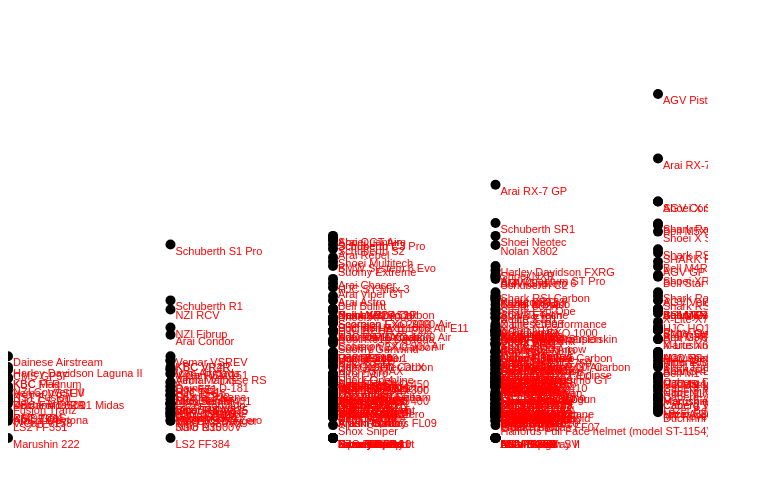
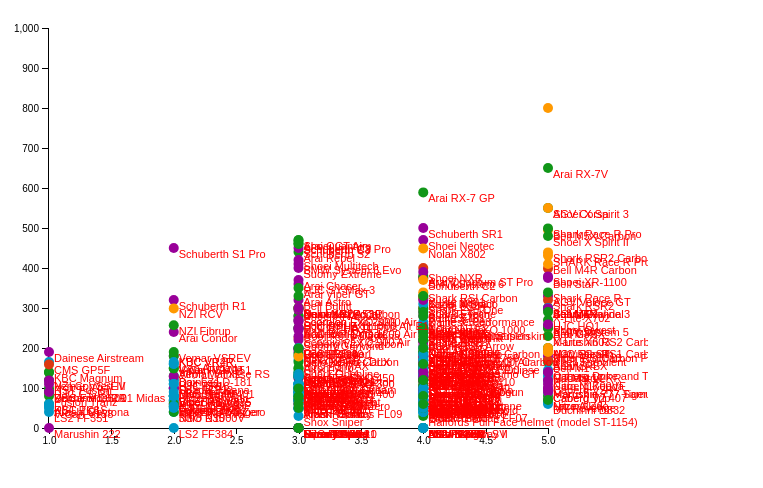
Before and after one commit to blmoore/motod3, a plain HTML site: page d3dev/index.html in a window 1280 px wide. Shown: the whole page, without its empty margins (0-763 px from the left). Drawn offline with nearby package versions, Linux system fonts and the light colour scheme.

Commit message:
d3 learning

```diff
--- a/d3dev/index.html
+++ b/d3dev/index.html
@@ -2,6 +2,29 @@
 <html>
 
 <head>
+
+<style>
+
+.axis path,
+.axis line {
+  fill: none;
+  stroke: #000;
+  shape-rendering: crispEdges;
+}
+
+.dot {
+  stroke: #000;
+}
+
+.tooltip {
+  position: absolute;
+  width: 200px;
+  height: 28px;
+  pointer-events: none;
+}
+
+</style>
+
     <script src="https://d3js.org/d3.v4.min.js"></script>
     <script src="viz.js"></script>
 </head>
--- a/d3dev/viz.js
+++ b/d3dev/viz.js
@@ -3,30 +3,79 @@
 d3.json('lids.json', (data) => {
 
     function initChart(){
-        console.log(JSON.stringify(data[0]))
 
-        let viz_height = 450;
-        let viz_width = 700;
-        let x_pad = 50;
-        let y_pad = 20;
+        let margin = {top: 20, right: 100, bottom: 30, left: 40},
+            height = 400,
+            width = 500,
+            viz_width = height - margin.left - margin.right,
+            viz_height = width - margin.top - margin.bottom;
 
         // x scale: rating
         let xScale = d3.scaleLinear()
                        .domain([1, d3.max(data, d => d.rating)])
-                       .range([0, viz_width - x_pad]);
+                       .range([1, width]);
+        let xAxis = d3.axisBottom(xScale);
 
         // y scale: price
         let yScale = d3.scaleLinear()
-                       .domain([0, 1000
-                           //d3.min(data, d => d.price),
-                           //d3.max(data, d => d.price)
-                       ])
-                       .range([viz_height - y_pad, 0]);
+                       .domain([0, 1000])
+                       .range([height, 0]);
+        let yAxis = d3.axisLeft(yScale);
+
+        let materials = [];
+        data.forEach((x) => {
+            if (materials.indexOf(x.material) === -1) {
+                if (x.material != null){
+                    materials.push(x.material);
+               }
+            }
+        });
+
+        let palette = ["#3366cc", "#dc3912", "#ff9900",
+                      "#109618", "#990099", "#0099c6",
+                      "#dd4477", "#66aa00", "#b82e2e",
+                      "#316395", "#994499", "#22aa99"];
+
+        // colour scale: material
+        let colScale = d3.scaleOrdinal()
+                         .domain([1, materials.length])
+                         .range(palette.slice(1, materials.length));
 
         let svg = d3.select('#viz')
                     .append('svg')
-                    .attr('width', viz_width)
-                    .attr('height', viz_height);
+                    .attr('width', width + margin.left + margin.right)
+                    .attr('height', height + margin.top + margin.bottom)
+                    .append('g')
+                    .attr('transform', 'translate(' + margin.left + ',' + margin.top + ')');
+
+        let tooltip = d3.select("body")
+                        .append("div")
+                        .attr("class", "tooltip")
+                        .style("opacity", 0);
+
+         // y-axis
+        svg.append("g")
+            .attr("class", "y axis")
+            .call(yAxis)
+            .append("text")
+            .attr("class", "label")
+            .attr("transform", "rotate(-90)")
+            .attr("y", 0)
+            .attr("dy", ".71em")
+            .style("text-anchor", "end")
+            .text("Price (GBP)");
+
+        // x-axis
+        svg.append("g")
+            .attr("class", "x axis")
+            .attr("transform", "translate(0," + height + ")")
+            .call(xAxis)
+            .append("text")
+            .attr("class", "label")
+            .attr("x", viz_width)
+            .attr("y", -6)
+            .style("text-anchor", "end")
+            .text("SHARP rating");
 
         svg.selectAll('circle')
            .data(data)
@@ -34,6 +83,7 @@
            .append('circle')
            .attr('cx', d => xScale(d.rating))
            .attr('cy', d => yScale(d.price))
+           .attr('fill', d => colScale(d.material))
            .attr('r', 5);
 
         svg.selectAll("text")
```
Also changed, not shown: showy/src/app/app.component.html (+4 -0 lines).
